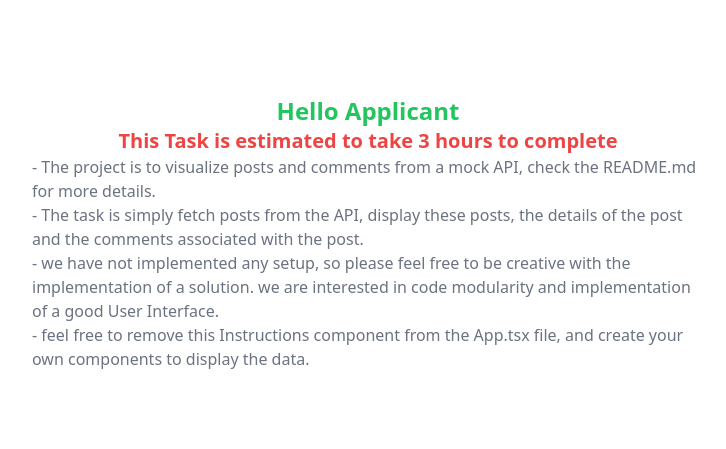
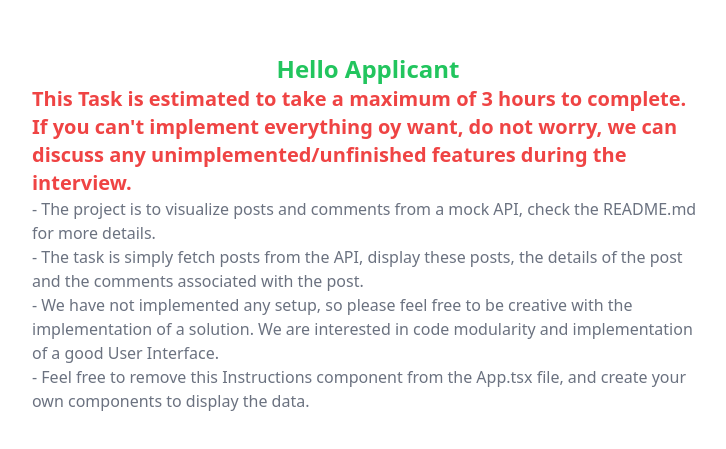
Before and after one commit to fsjavier/fe-interview-jfs, a React (Vite) app: page / in a window 1280 px wide. Shown: the part 167-616 px from the top of the page, without its empty margins (272-998 px from the left). Built offline with nearby package versions, Linux system fonts and the light colour scheme.

Commit message:
Phrasing

```diff
--- a/src/components/Instructions.tsx
+++ b/src/components/Instructions.tsx
@@ -4,7 +4,7 @@ const Instructions = () => {
       <div className="flex flex-col items-center justify-center h-screen max-w-2xl mx-auto">
         <h1 className="text-2xl font-bold text-green-500">Hello Applicant</h1>
         <h1 className="text-xl font-bold text-red-500">
-          This Task is estimated to take 3 hours to complete
+          This Task is estimated to take a maximum of 3 hours to complete. If you can't implement everything oy want, do not worry, we can discuss any unimplemented/unfinished features during the interview.
         </h1>
         <p className="text-md text-gray-500">
           - The project is to visualize posts and comments from a mock API,
@@ -15,12 +15,12 @@ const Instructions = () => {
           the details of the post and the comments associated with the post.
         </p>
         <p className="text-md text-gray-500">
-          - we have not implemented any setup, so please feel free to be
-          creative with the implementation of a solution. we are interested in
+          - We have not implemented any setup, so please feel free to be
+          creative with the implementation of a solution. We are interested in
           code modularity and implementation of a good User Interface.
         </p>
         <p className="text-md text-gray-500">
-          - feel free to remove this Instructions component from the App.tsx
+          - Feel free to remove this Instructions component from the App.tsx
           file, and create your own components to display the data.
         </p>
       </div>
```
Also changed, not shown: 1 other file (tests, documents, lock files or other folders).
